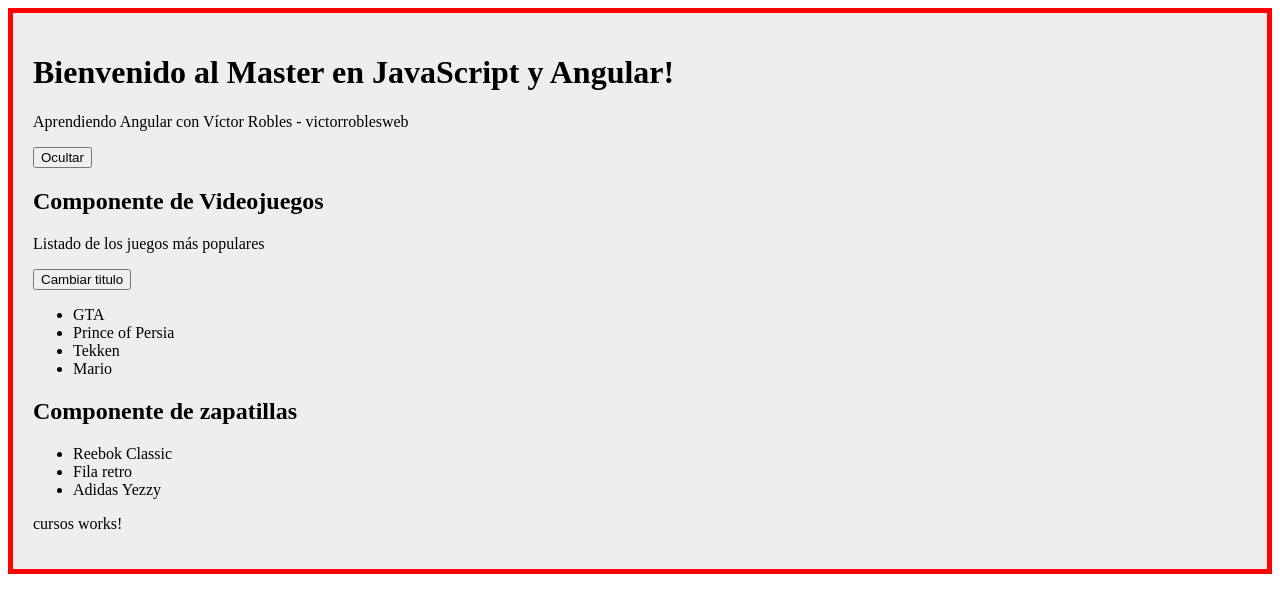
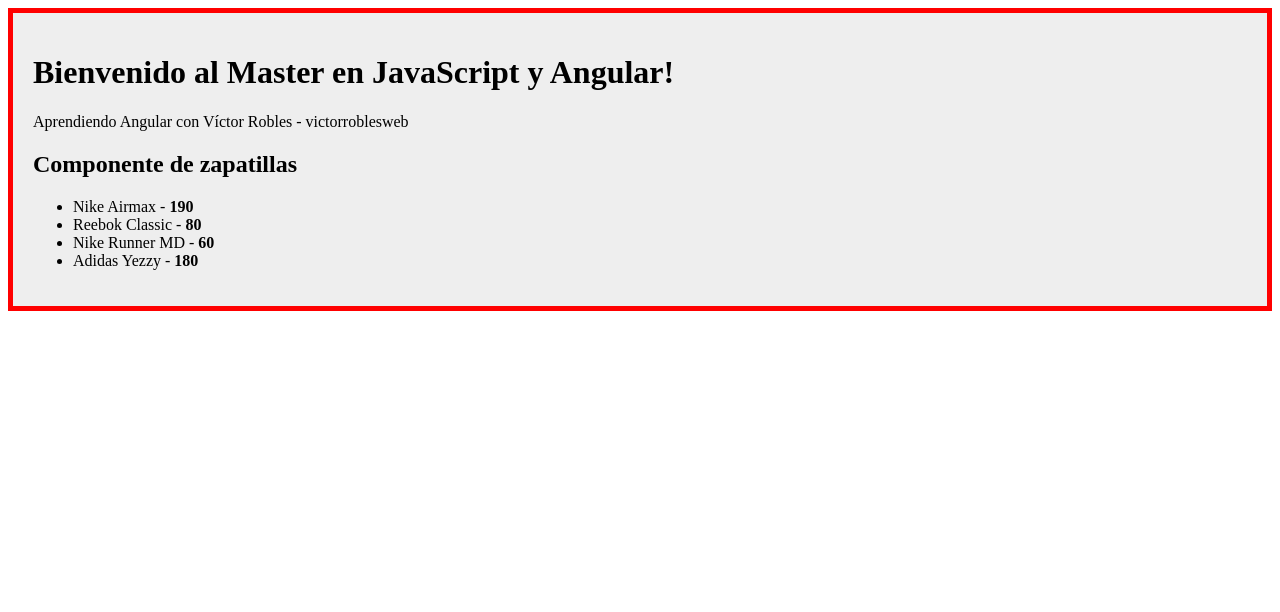
Before and after one commit to carlos-montesm/aprendiendo-angular, an Angular app: page / in a window 1280 px wide. Shown: the top 612 px of the page. Built offline with nearby package versions, Linux system fonts and the light colour scheme.

Commit message:
The zapatilla model (class) was created in the models folder, its object was created in the zapatillas component (zapatillas.component.ts), and it was displayed in its view (zapatillas.component.html)

```diff
--- a/src/app/app.component.html
+++ b/src/app/app.component.html
@@ -9,10 +9,12 @@
   </h1>
   <p>{{descripcion}}</p>
 
+  <!--
   <button (click)="ocultarVideojuegos(false)" *ngIf="mostrar_videojuegos">Ocultar</button>
   <button (click)="ocultarVideojuegos(true)" *ngIf="!mostrar_videojuegos">Mostrar</button>
 
   <videojuego *ngIf="mostrar_videojuegos"></videojuego>
+  <cursos></cursos>
+  -->
   <zapatillas></zapatillas>
-  <cursos></cursos>
 </div>
--- /dev/null
+++ b/src/app/models/zapatilla.ts
@@ -0,0 +1,24 @@
+export class Zapatilla {
+    /*
+    public nombre: string;
+    public marca: string;
+    public color: string;
+    public precio: number;
+    public stock: boolean;
+
+    constructor(nombre: string, marca: string, color: string, precio:number, stock:boolean) {
+        this.nombre = nombre;
+        this.marca = marca;
+        this.color = color;
+        this.precio = precio;
+        this.stock = stock;
+    }*/
+
+    constructor(
+        public nombre: string,
+        public marca: string,
+        public color: string,
+        public precio: number,
+        public stock: boolean
+    ){}
+}
--- a/src/app/zapatillas/zapatillas.component.html
+++ b/src/app/zapatillas/zapatillas.component.html
@@ -1,6 +1,6 @@
 <h2>{{titulo}}</h2>
 <ul>
-    <li>Reebok Classic</li>
-    <li>Fila retro</li>
-    <li>Adidas Yezzy</li>
+    <li *ngFor="let deportiva of zapatillas">
+        {{deportiva.nombre}} - <strong>{{deportiva.precio}}</strong>
+    </li>
 </ul>
--- a/src/app/zapatillas/zapatillas.component.ts
+++ b/src/app/zapatillas/zapatillas.component.ts
@@ -1,10 +1,25 @@
-import { Component } from "@angular/core";
+import { Component, OnInit } from "@angular/core";
+import { Zapatilla } from "../models/zapatilla";
 
 @Component({
     selector: 'zapatillas',
     templateUrl: './zapatillas.component.html'
 })
 
-export class ZapatillasComponent {
+export class ZapatillasComponent implements OnInit {
     public titulo: string = "Componente de zapatillas";
+    public zapatillas: Array<Zapatilla>;
+
+    constructor() {
+        this.zapatillas = [
+            new Zapatilla('Nike Airmax', 'Nike', 'Rojas', 190, true),
+            new Zapatilla('Reebok Classic', 'Reebook', 'Blanco', 80, true),
+            new Zapatilla('Nike Runner MD', 'Nike', 'Negras', 60, true),
+            new Zapatilla('Adidas Yezzy', 'Adidas', 'Gris', 180, false)
+        ];
+    }
+
+    ngOnInit() {
+        console.log(this.zapatillas);
+    }
 }
```
